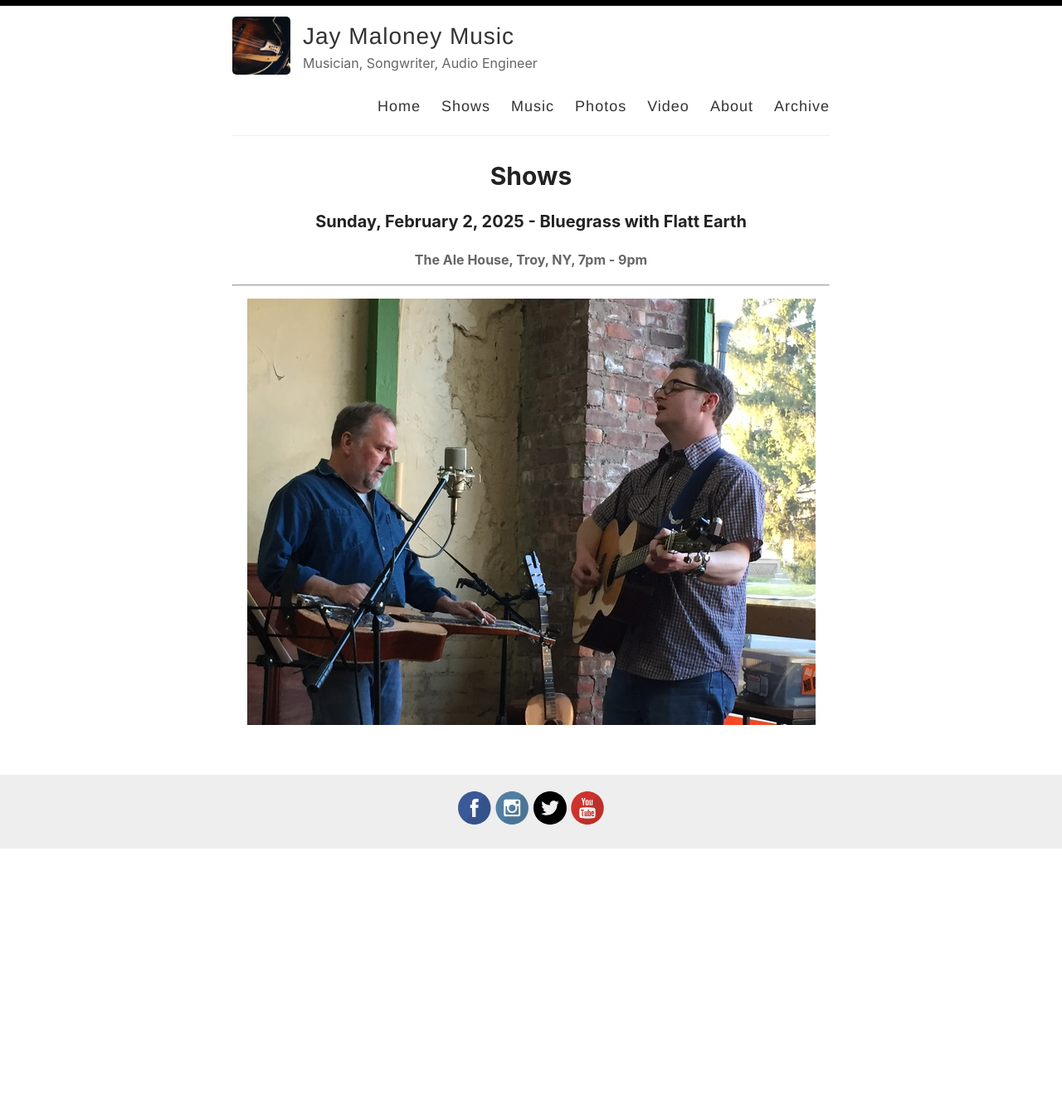
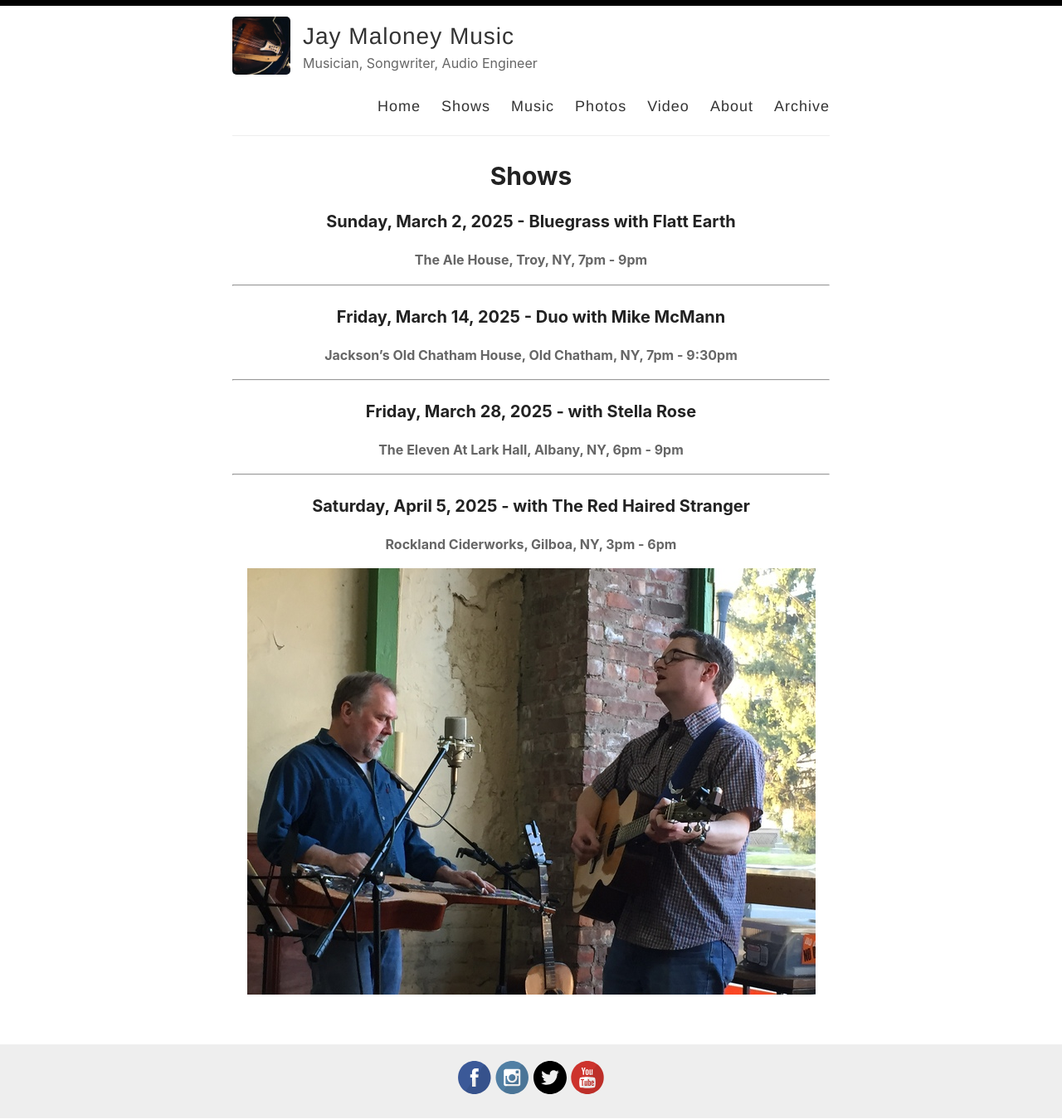
Before and after one commit to thisjaymaloney/thisjaymaloney.github.io, a Jekyll site: the page built from _pages/shows.md, in a window 1280 px wide. Shown: the whole page at 83% size. Built offline with Jekyll 4.4.1, drawn with Linux system fonts in a browser that asks for light colours; before the commit the page ends 1023 px from its top, so only the background shows below that.

Commit message:
Update shows.md

```diff
--- a/_pages/shows.md
+++ b/_pages/shows.md
@@ -3,9 +3,17 @@
 permalink: /shows/
 title: Shows
 ---
-### Sunday, February 2, 2025 - Bluegrass with Flatt Earth
+### Sunday, March 2, 2025 - Bluegrass with Flatt Earth
 #### The Ale House, Troy, NY, 7pm - 9pm
 ---
+### Friday, March 14, 2025 - Duo with Mike McMann
+#### Jackson's Old Chatham House, Old Chatham, NY, 7pm - 9:30pm
+---
+### Friday, March 28, 2025 - with Stella Rose
+#### The Eleven At Lark Hall, Albany, NY, 6pm - 9pm
+---
+### Saturday, April 5, 2025 - with The Red Haired Stranger
+#### Rockland Ciderworks, Gilboa, NY, 3pm - 6pm
 
 <p style="text-align:center;">
 <img src="/images/Jay M. 001_sm.jpg" alt="Jay Maloney & Kevin Maul - 2016">
```
